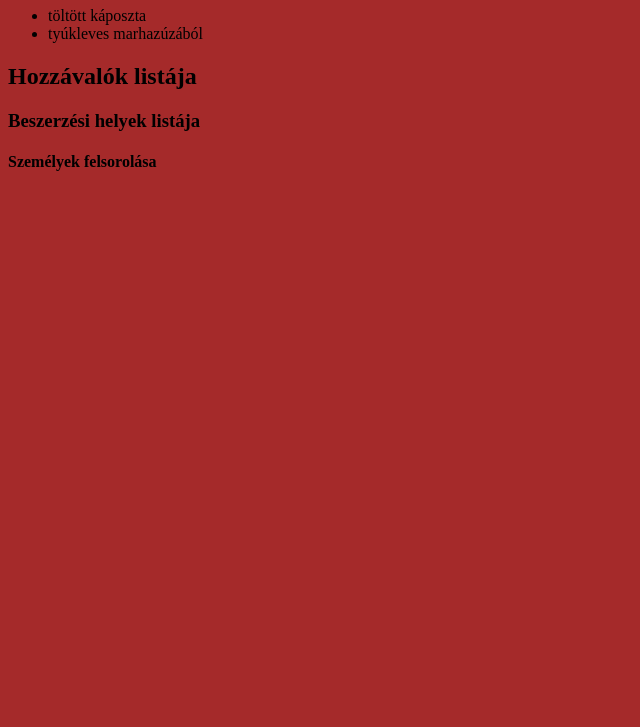
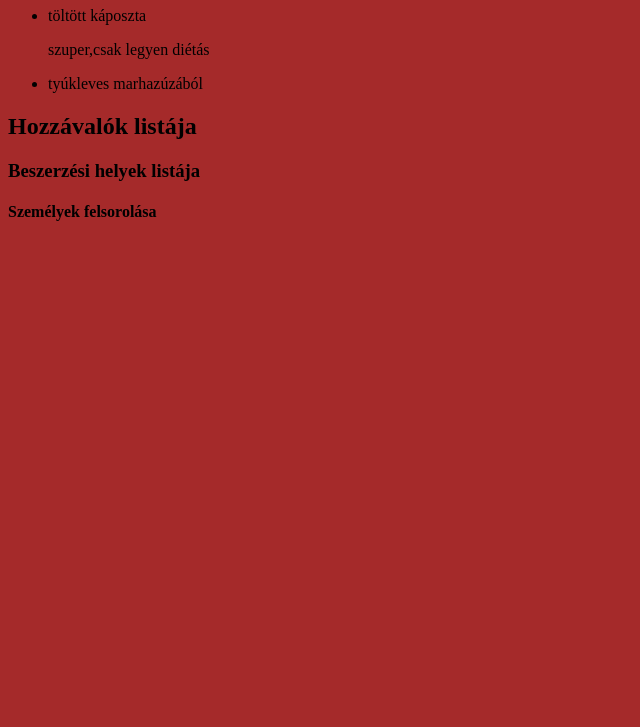
Before and after one commit to mariannakulcsar/utolsofeladat, a plain HTML site: page index.html in a window 1280 px wide. Shown: the part 73-800 px from the top of the page, without its empty margins (0-640 px from the left). Drawn offline with Linux system fonts and the light colour scheme.

Commit message:
megjegyzés

```diff
--- a/index.html
+++ b/index.html
@@ -12,6 +12,7 @@
     <h1>Recept kiválasztása</h1>
     <ul>
         <li>töltött káposzta</li>
+        <p>szuper,csak legyen diétás</p>
         <li>tyúkleves marhazúzából</li>
     </ul>
     <h2>Hozzávalók listája</h2>
```
